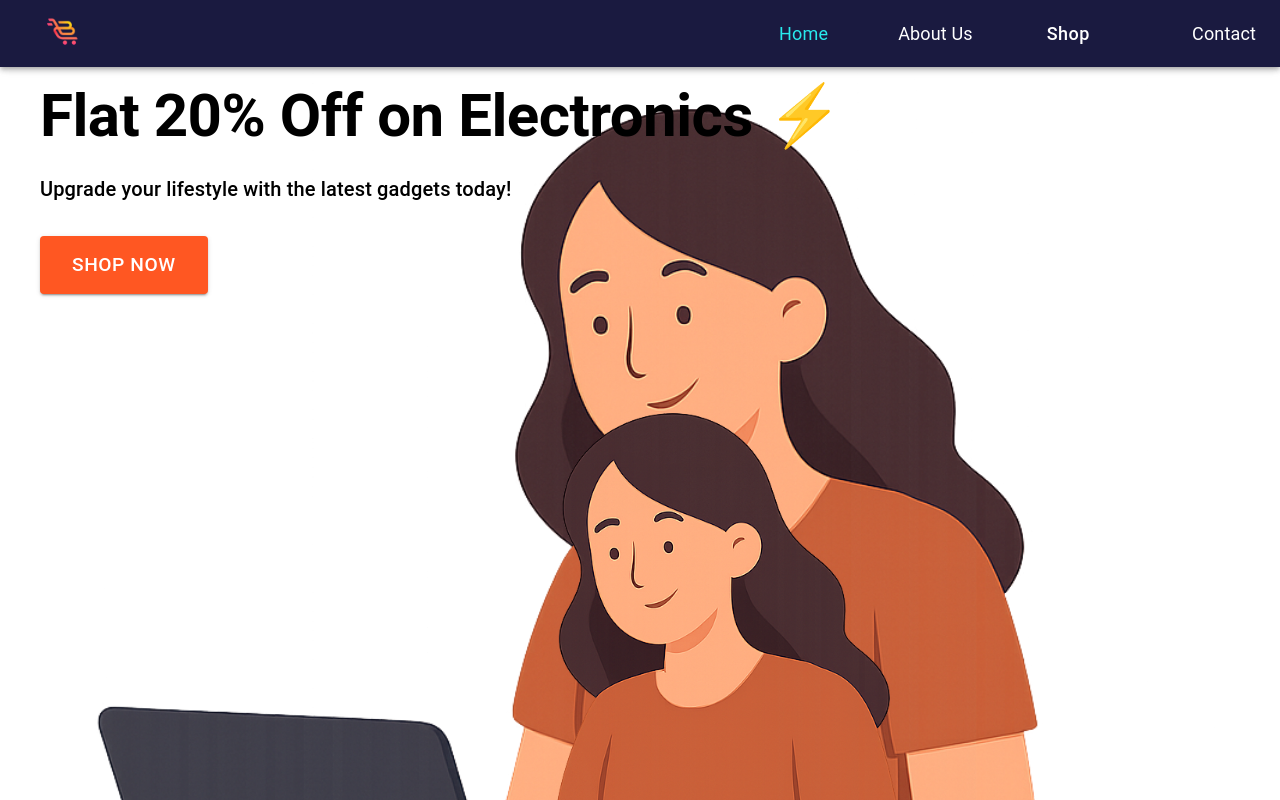
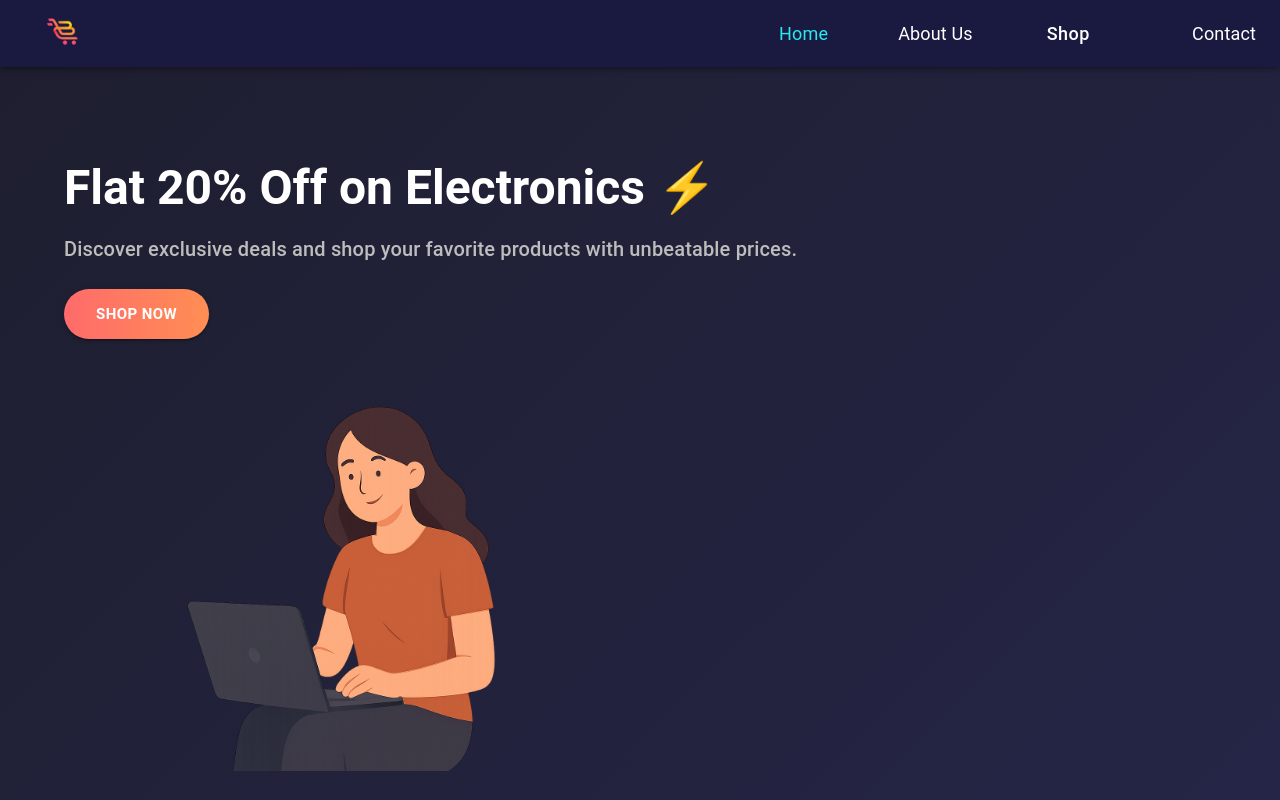
Before and after one commit to aligoharcodepulse/Summer-Internship, a React (Vite) app in the folder Week3/: page / in a window 1280 px wide. Shown: the top 800 px of the page. Built offline with nearby package versions, Linux system fonts and the light colour scheme; some icons are missing.

Commit message:
Week3-Hero Section added

```diff
--- a/Week3/src/components/HeroSection.jsx
+++ b/Week3/src/components/HeroSection.jsx
@@ -1,43 +1,54 @@
-
-import { Container, Typography, Button, Grid } from "@mui/material";
-
+import { Box, Typography, Button, Grid } from "@mui/material";
+import {motion} from "framer-motion";
 const HeroSection = () => {
   return (
-    <Container
-      maxWidth="xl"
+    <Box
       sx={{
-        minHeight: "100vh",
-        display: "flex",
-        alignItems: "center",
-        justifyContent: "center",
-        py: 8,
+        background: "linear-gradient(135deg, #1e1e2f 0%, #252547 100%)",
+        color: "white",
+        pt: 20,
+        px: { xs: 3, md: 8 },
+        height:'100vh'
       }}
     >
-      <Grid container spacing={6} alignItems="center">
-        {/* Left Side Content */}
+      <Grid
+        container
+        spacing={4}
+        alignItems="center"
+        justifyContent="space-between"
+      >
+        {/* Left Content */}
         <Grid item xs={12} md={6}>
           <motion.div
-            initial={{ opacity: 0, y: 50 }}
-            animate={{ opacity: 1, y: 0 }}
-            transition={{ duration: 0.8 }}
+            initial={{ opacity: 0, x: -80 }}
+            animate={{ opacity: 1, x: 0 }}
+            transition={{ duration: 1 }}
           >
-            <Typography variant="h2" fontWeight="bold" gutterBottom>
-              Flat <span style={{ color: "#FF4081" }}>20% OFF</span> on
-              Electronics
+            <Typography
+              variant="h3"
+              fontWeight="bold"
+              gutterBottom
+              sx={{ fontSize: { xs: "2rem", md: "3rem" } }}
+            >
+              Flat 20% Off on Electronics ⚡
             </Typography>
-            <Typography variant="h6" color="text.secondary" paragraph>
-              Discover the latest gadgets and top trends. Shop now and enjoy
-              exclusive discounts with fast delivery!
+            <Typography variant="h6" sx={{ mb: 3, color: "#bdbdbd" }}>
+              Discover exclusive deals and shop your favorite products with
+              unbeatable prices.
             </Typography>
             <Button
               variant="contained"
               size="large"
               sx={{
-                mt: 3,
+                background: "linear-gradient(90deg, #FF6B6B, #FF8E53)",
+                color: "white",
                 px: 4,
                 py: 1.5,
-                borderRadius: "50px",
-                background: "linear-gradient(90deg, #FF4081, #7C4DFF)",
+                fontWeight: "bold",
+                borderRadius: "30px",
+                "&:hover": {
+                  background: "linear-gradient(90deg, #FF8E53, #FF6B6B)",
+                },
               }}
             >
               Shop Now
@@ -45,23 +56,28 @@ const HeroSection = () => {
           </motion.div>
         </Grid>
 
-        {/* Right Side Image */}
-        <Grid item xs={12} md={6} sx={{ textAlign: "center" }}>
-          <motion.img
-            src="https://cdn-icons-png.flaticon.com/512/921/921071.png"
-            alt="Girl with laptop"
-            style={{
-              maxWidth: "100%",
-              height: "auto",
-              borderRadius: "20px",
-            }}
-            initial={{ scale: 0.8, opacity: 0 }}
-            animate={{ scale: 1, opacity: 1 }}
+        {/* Right Image */}
+        <Grid item xs={12} md={6}>
+          <motion.div
+            initial={{ opacity: 0, x: 80 }}
+            animate={{ opacity: 1, x: 0 }}
             transition={{ duration: 1 }}
-          />
+          >
+            <Box
+              component="img"
+              src="images/home.png"
+              alt="Shopping Hero"
+              sx={{
+                width: "100%",
+                maxWidth: 600,
+                // borderRadius: "20px",
+                // boxShadow: "0px 10px 30px rgba(0,0,0,0.4)",
+              }}
+            />
+          </motion.div>
         </Grid>
       </Grid>
-    </Container>
+    </Box>
   );
 };
 
--- a/Week3/src/components/Home.jsx
+++ b/Week3/src/components/Home.jsx
@@ -1,146 +1,30 @@
-import { Box, Typography, Button, Grid, Card, CardContent, CardMedia } from "@mui/material";
-import { motion } from "framer-motion";
+import HeroSection from "./HeroSection";
 
 export default function Home() {
-  const products = [
-    {
-      id: 1,
-      name: "Wireless Headphones",
-      price: "$120",
-      image: "https://images.unsplash.com/photo-1585386959984-a41552263a98",
-    },
-    {
-      id: 2,
-      name: "Smart Watch",
-      price: "$199",
-      image: "https://images.unsplash.com/photo-1511732351157-1865efcb7b7b",
-    },
-    {
-      id: 3,
-      name: "DSLR Camera",
-      price: "$899",
-      image: "https://images.unsplash.com/photo-1502982720700-bfff97f2ecac",
-    },
-  ];
+//   const products = [
+//     {
+//       id: 1,
+//       name: "Wireless Headphones",
+//       price: "$120",
+//       image: "https://images.unsplash.com/photo-1585386959984-a41552263a98",
+//     },
+//     {
+//       id: 2,
+//       name: "Smart Watch",
+//       price: "$199",
+//       image: "https://images.unsplash.com/photo-1511732351157-1865efcb7b7b",
+//     },
+//     {
+//       id: 3,
+//       name: "DSLR Camera",
+//       price: "$899",
+//       image: "https://images.unsplash.com/photo-1502982720700-bfff97f2ecac",
+//     },
+//   ];
 
   return (
-    <Box sx={{ bgcolor: "#fff", color: "black", minHeight: "100vh" }}>
-      {/* Hero Section */}
-      <Box
-        sx={{
-          py: 10,
-          px: 5,
-          backgroundImage:
-            "url(/images/home.png)",
-          backgroundSize: "cover",
-          backgroundPosition: "center",
-        }}
-      >
-        <Grid container spacing={6} alignItems="center">
-          {/* Left Side (Text) */}
-          <Grid item xs={12} md={6}>
-            <Box
-              component={motion.div}
-              initial={{ opacity: 0, y: -50 }}
-              animate={{ opacity: 1, y: 0 }}
-              transition={{ duration: 1 }}
-              sx={{ textAlign: { xs: "center", md: "left" } }}
-            >
-              <Typography variant="h2" fontWeight="bold" gutterBottom>
-                Flat 20% Off on Electronics ⚡
-              </Typography>
-              <Typography variant="h6" gutterBottom>
-                Upgrade your lifestyle with the latest gadgets today!
-              </Typography>
-              <Button
-                variant="contained"
-                sx={{
-                  mt: 3,
-                  bgcolor: "#ff5722",
-                  px: 4,
-                  py: 1.5,
-                  fontSize: "1.2rem",
-                }}
-              >
-                Shop Now
-              </Button>
-            </Box>
-          </Grid>
-
-          {/* Right Side (Big Illustration) */}
-          <Grid item xs={12} md={6} sx={{ textAlign: "center" }}>
-            <motion.img
-              src="/images/home.png"
-              alt="Girl with laptop"
-              style={{
-                maxWidth: "100%",
-                height: "auto",
-              }}
-              initial={{ opacity: 0, scale: 0.8 }}
-              animate={{ opacity: 1, scale: 1 }}
-              transition={{ duration: 1 }}
-            />
-          </Grid>
-        </Grid>
-      </Box>
-
-      {/* Featured Products */}
-      <Box sx={{ px: 5, py: 8 }}>
-        <Typography
-          variant="h4"
-          textAlign="center"
-          fontWeight="bold"
-          gutterBottom
-          sx={{ mb: 5 }}
-        >
-          Featured Products
-        </Typography>
-        <Grid container spacing={4} justifyContent="center">
-          {products.map((product, index) => (
-            <Grid item xs={12} sm={6} md={4} key={product.id}>
-              <motion.div
-                initial={{ opacity: 0, scale: 0.8 }}
-                animate={{ opacity: 1, scale: 1 }}
-                transition={{ delay: index * 0.3, duration: 0.6 }}
-              >
-                <Card
-                  sx={{
-                    bgcolor: "#1a1a1a",
-                    color: "white",
-                    borderRadius: 3,
-                    boxShadow: 6,
-                  }}
-                >
-                  <CardMedia
-                    component="img"
-                    height="220"
-                    image={product.image}
-                    alt={product.name}
-                    sx={{ borderTopLeftRadius: 12, borderTopRightRadius: 12 }}
-                  />
-                  <CardContent>
-                    <Typography variant="h6" fontWeight="bold">
-                      {product.name}
-                    </Typography>
-                    <Typography
-                      variant="body1"
-                      sx={{ color: "#ff9800", my: 1 }}
-                    >
-                      {product.price}
-                    </Typography>
-                    <Button
-                      variant="outlined"
-                      sx={{ color: "white", borderColor: "#ff5722" }}
-                    >
-                      Shop Now
-                    </Button>
-                  </CardContent>
-                </Card>
-              </motion.div>
-            </Grid>
-          ))}
-        </Grid>
-      </Box>
-    </Box>
+    <>
+        <HeroSection/>
+    </>
   );
 }
```
